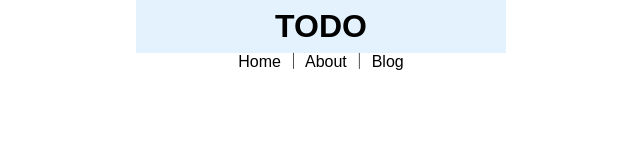
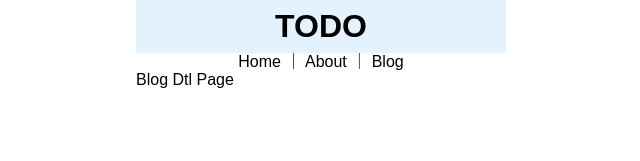
Before and after one commit to github-test13/my-vite-todo, a Vue app: page /blog/1 in a window 1280 px wide. Shown: the top 161 px of the page, without its empty margins (319-959 px from the left). Built offline with nearby package versions, Linux system fonts and the light colour scheme; no server answers.

Commit message:
ブログ詳細ページにタイトルを追加

```diff
--- a/src/pages/BlogDtl.vue
+++ b/src/pages/BlogDtl.vue
@@ -16,6 +16,7 @@ fetchData();
 </script>
 
 <template>
+  <h1>Blog Dtl Page</h1>
   <div>
     <h1 class="title">{{ dtl.title }}</h1>
     <div class="dtl">{{ dtl.body }}</div>
```
